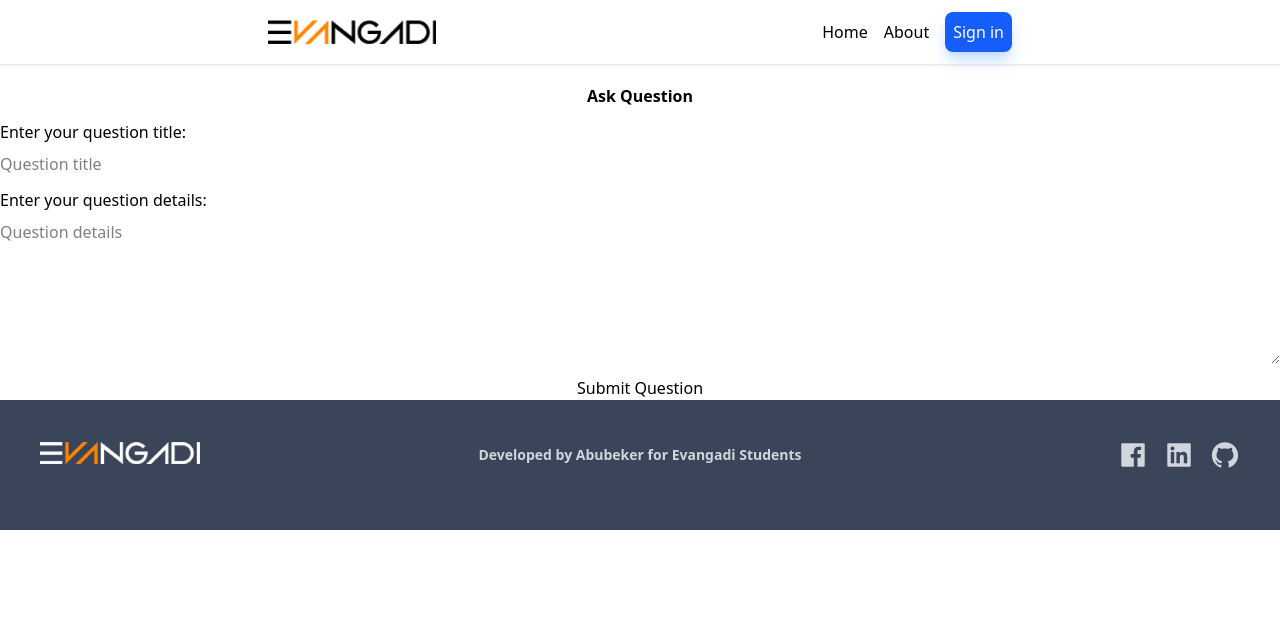
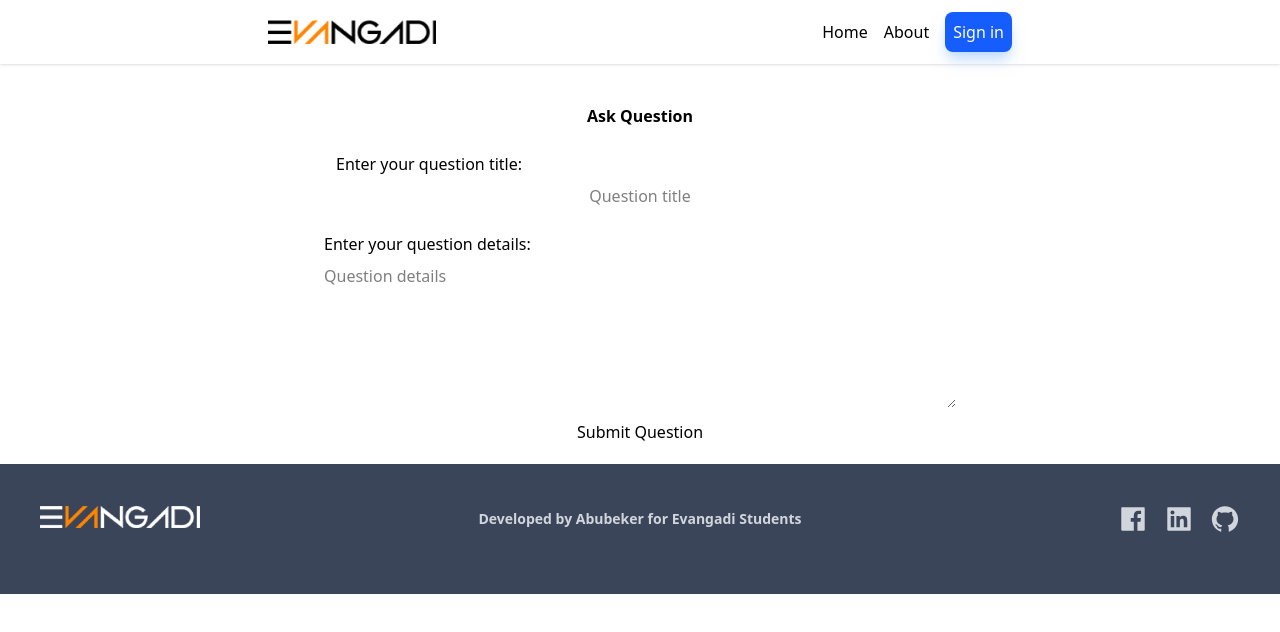
Before and after one commit to abubekernuru/evangadi-students-forum, a React (Vite) app in the folder client/: page /askquestion in a window 1280 px wide. Shown: the top 632 px of the page. Built offline with nearby package versions, Linux system fonts and the light colour scheme.

Commit message:
ask question page ui

```diff
--- a/client/src/pages/AsqQuestion.jsx
+++ b/client/src/pages/AsqQuestion.jsx
@@ -2,12 +2,12 @@ import React from 'react'
 
 function AsqQuestion() {
   return (
-    <div className='container mt-5'>
+    <div className='w-2xl mx-auto mt-5 p-5'>
       <h1 className='text-center font-bold mb-3'>Ask Question</h1>
       <form className='flex flex-col gap-3'>
-        <div className='flex flex-col gap-2'>
+        <div className='flex flex-col gap-2 p-3'>
           <label htmlFor="questionTitle">Enter your question title: </label>
-          <input type="text" id='questionTitle' placeholder='Question title'/>
+          <input type="text" className='text-center' id='questionTitle' placeholder='Question title'/>
         </div>
         <div className='flex flex-col gap-2'>
           <label htmlFor="questionDetails">Enter your question details: </label>
```
